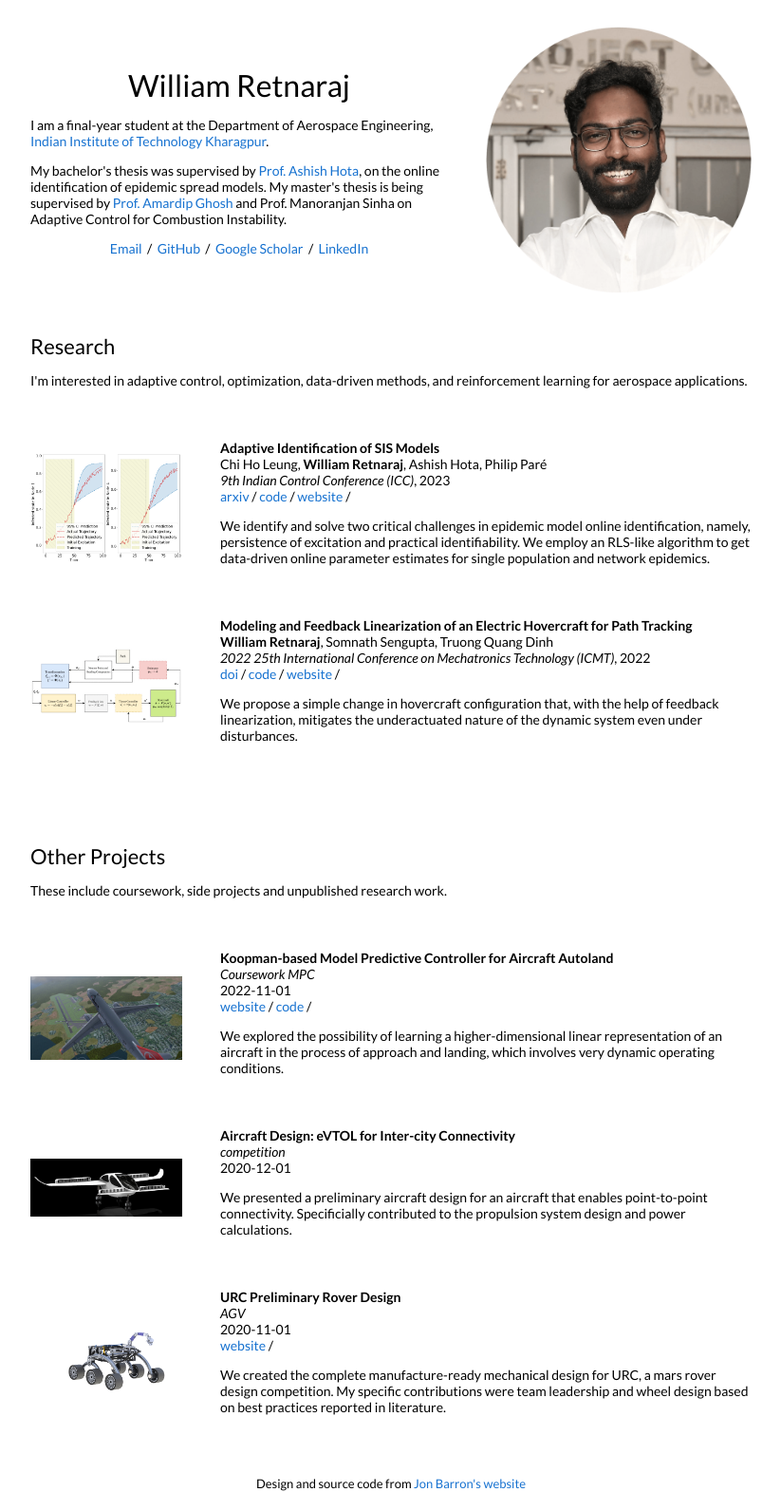
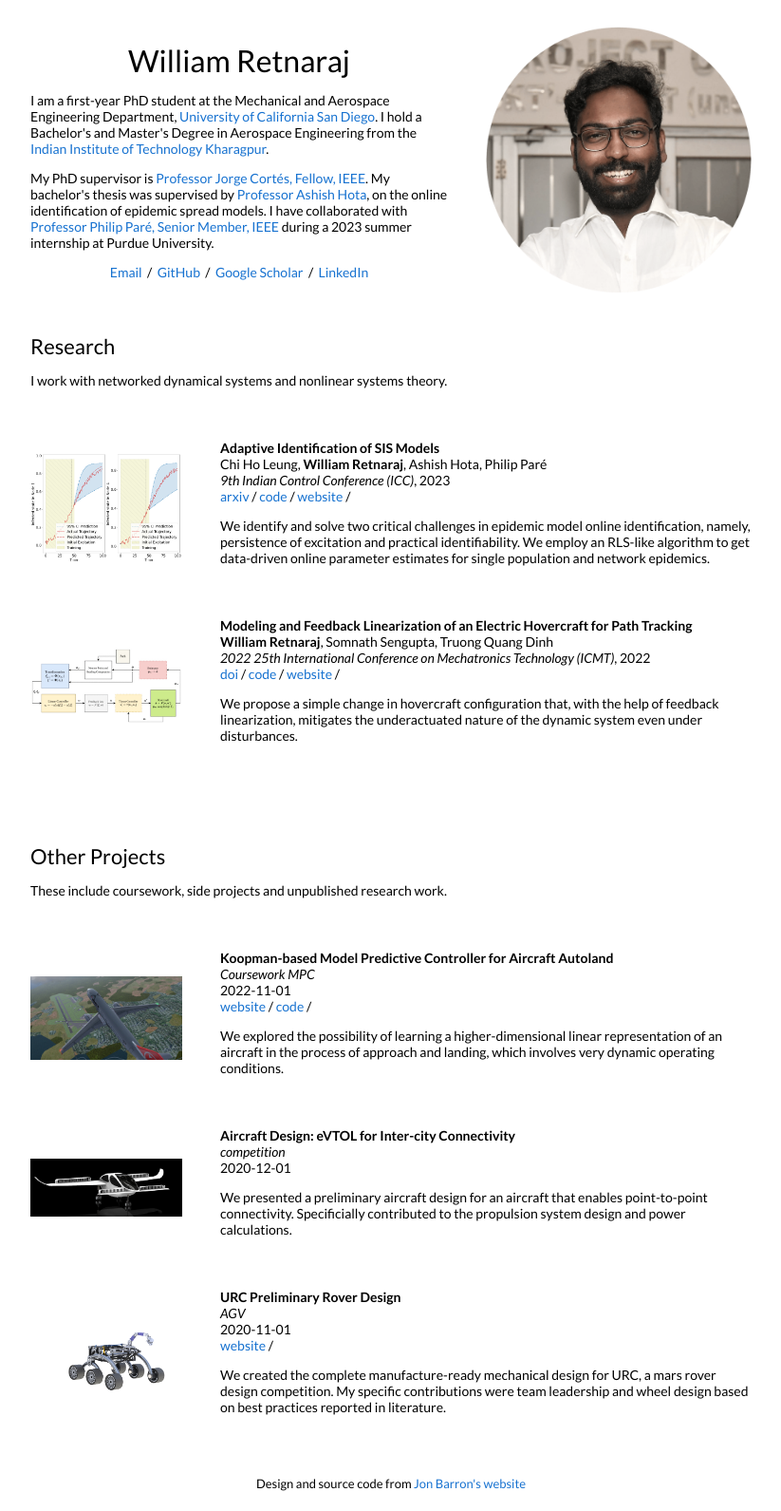
Before and after one commit to willcmc/willcmc.github.io, a Jekyll site: the page built from _posts/2023-12-18-adaptivesis.markdown, in a window 1280 px wide. Shown: the whole page at 95% size, without its empty margins (228-1051 px from the left). Built offline with Jekyll 4.4.1, drawn with Linux system fonts in a browser that asks for light colours.

Commit message:
Update default.html

```diff
--- a/_layouts/default.html
+++ b/_layouts/default.html
@@ -35,10 +35,10 @@
                 William Retnaraj
               </h1>
               <p>
-                I am a final-year student at the Department of Aerospace Engineering, <a href="https://iitkgp.ac.in/">Indian Institute of Technology Kharagpur</a>.
+                I am a first-year PhD student at the Mechanical and Aerospace Engineering Department, <a href="https://ucsd.edu/">University of California San Diego</a>. I hold a Bachelor's and Master's Degree in Aerospace Engineering from the <a href="https://iitkgp.ac.in/">Indian Institute of Technology Kharagpur</a>.
               </p>
               <p>
-                My bachelor's thesis was supervised by <a href="http://www.facweb.iitkgp.ac.in/~ahota/index.html">Prof. Ashish Hota</a>, on the online identification of epidemic spread models. My master's thesis is being supervised by <a href="https://www.scholartag.com/profile.php?id=1&pn=1"> Prof. Amardip Ghosh</a> and Prof. Manoranjan Sinha on Adaptive Control for Combustion Instability.
+                My PhD supervisor is <a href="http://terrano.ucsd.edu/jorge/">Professor Jorge Cortés, Fellow, IEEE</a>. My bachelor's thesis was supervised by <a href="http://www.facweb.iitkgp.ac.in/~ahota/index.html">Professor Ashish Hota</a>, on the online identification of epidemic spread models. I have collaborated with <a href="https://sites.google.com/view/philpare/home"> Professor Philip Paré, Senior Member, IEEE</a> during a 2023 summer internship at Purdue University.
               </p>
               <p style="text-align:center">
                 <a target="_blank" href="https://mailhide.io/e/kUUV3UZU"> Email</a> &nbsp;/&nbsp;
@@ -58,7 +58,7 @@
             <td style="padding:2.5%;width:100%;vertical-align:middle">
               <h2>Research</h2>
               <p>
-                I'm interested in adaptive control, optimization, data-driven methods, and reinforcement learning for aerospace applications.
+                I work with networked dynamical systems and nonlinear systems theory.
               </p>
             </td>
           </tr>
```
